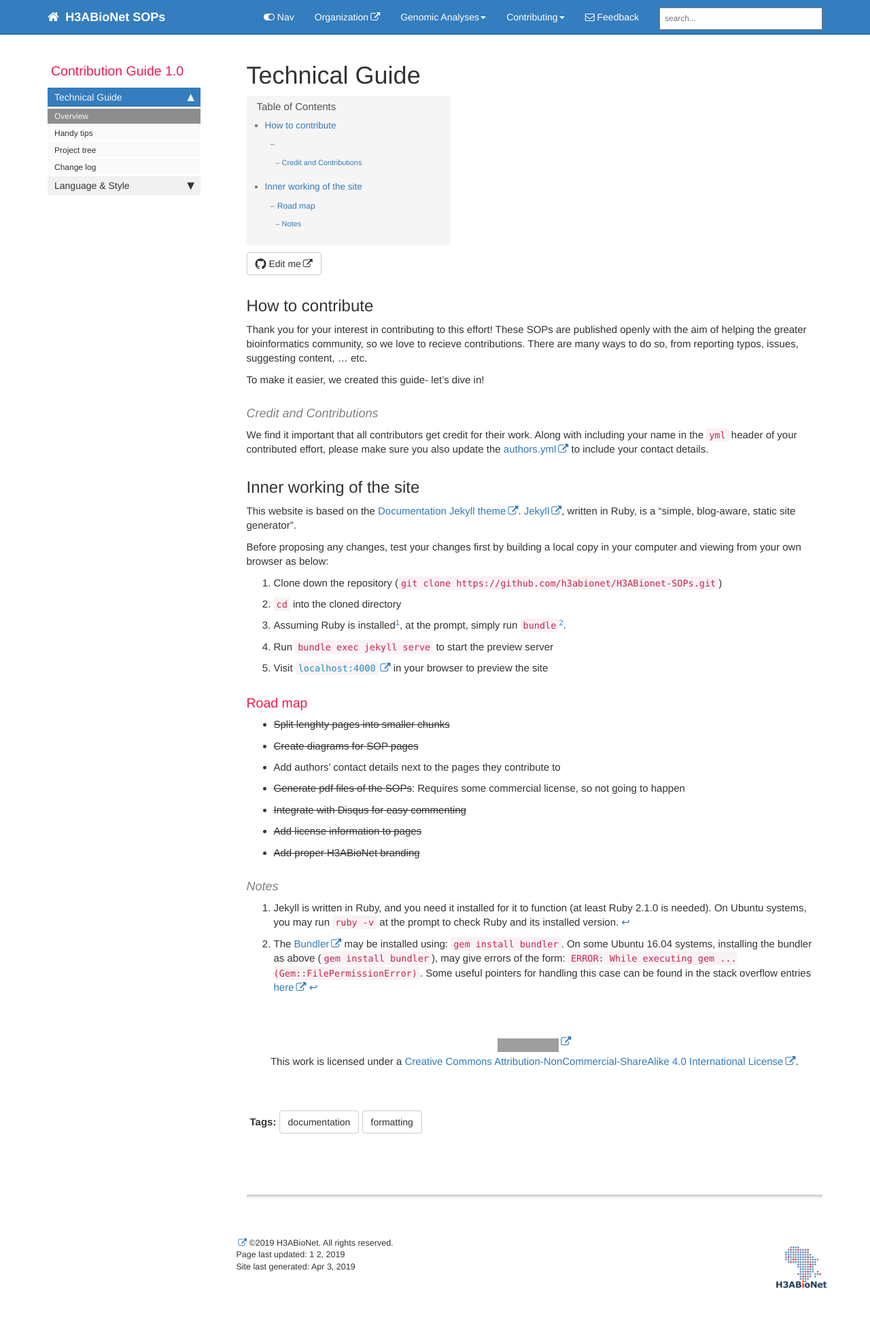
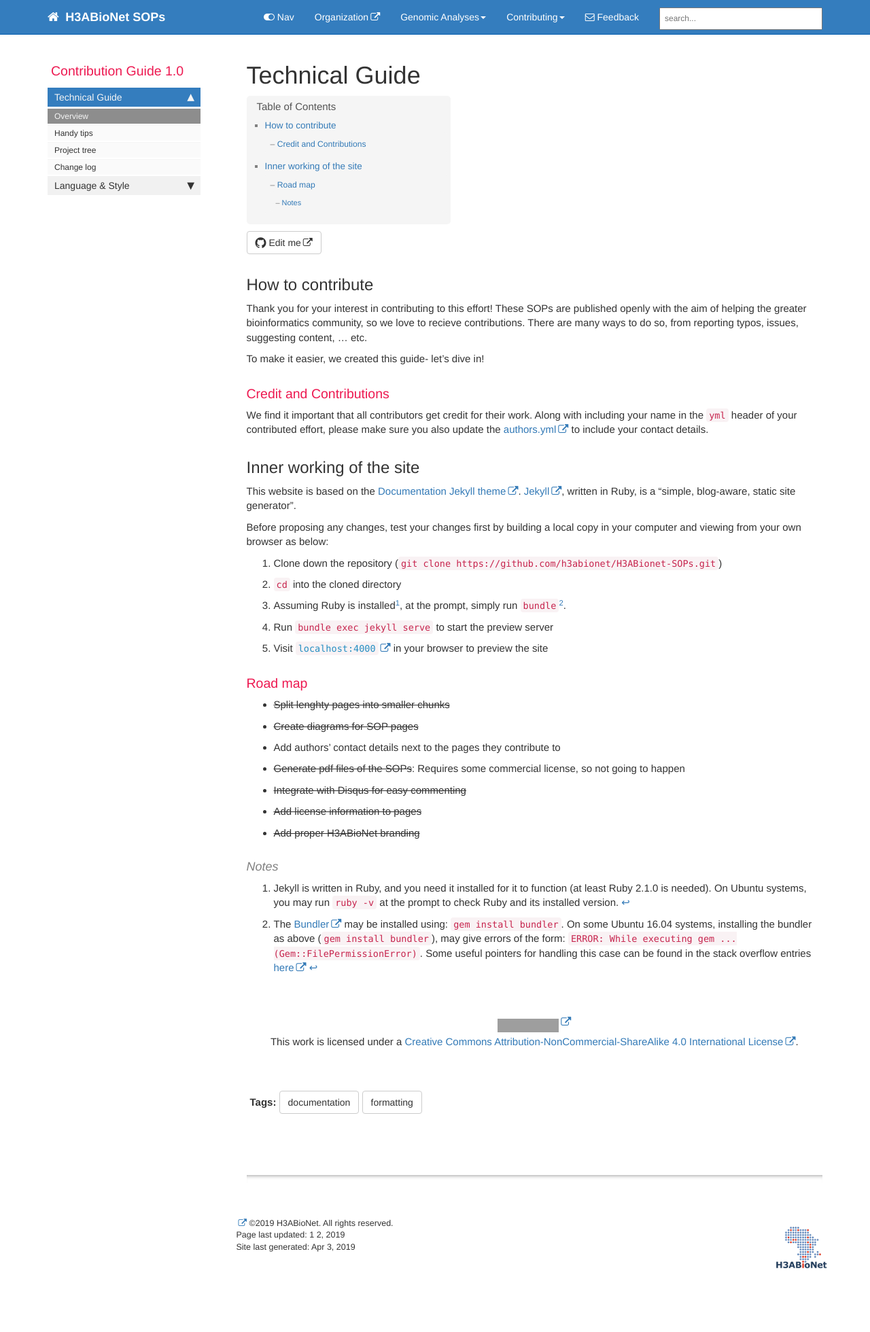
Before and after one commit to h3abionet/H3ABionet-SOPs, a Jekyll site: the page built from pages/contributing/cont_tech-guide-1.md, in a window 1280 px wide. Shown: the whole page at 68% size. Built offline with Jekyll 4.4.1, drawn with Linux system fonts in a browser that asks for light colours; nearby versions of some CDN libraries; comment, search, counter and statistics services are not loaded; after the commit the page ends 1931 px from its top, so only the background shows below that; grey boxes are pictures that could not be loaded.

```diff
--- a/pages/contributing/cont_tech-guide-1.md
+++ b/pages/contributing/cont_tech-guide-1.md
@@ -17,7 +17,7 @@ Thank you for your interest in contributing to this effort! These SOPs are publi
 
  To make it easier, we created this guide- let's dive in!
 
-#### Credit and Contributions
+### Credit and Contributions
 
 We find it important that all contributors get credit for their work. Along with including your name in the `yml` header of your contributed effort, please make sure you also update the [authors.yml](https://github.com/h3abionet/H3ABionet-SOPs/blob/master/authors.yml) to include your contact details.
 
```
Also changed, not shown: pages/contributing/cont_tech-guide-2.md (+2 -0 lines).
